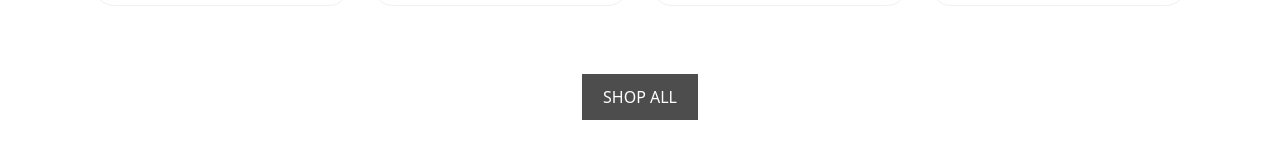
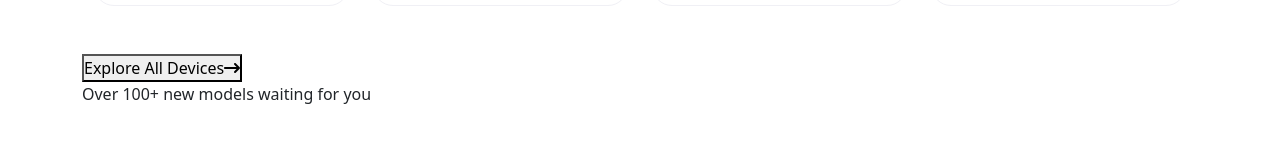
Before and after one commit to ab0bakr1/SmarToucH, a React (Create React App) app: page / in a window 1280 px wide. Shown: the part 1797-1949 px from the top of the page. Built offline with nearby package versions, Linux system fonts and the light colour scheme.

Commit message:
Update Shop.jsx

```diff
--- a/src/Component/shop/Shop.jsx
+++ b/src/Component/shop/Shop.jsx
@@ -2,18 +2,26 @@ import React from 'react'
 import New from './New/New'
 import "./Shop.css"
 import { Link } from 'react-router-dom'
+import { FontAwesomeIcon } from '@fortawesome/react-fontawesome'
+import { faArrowRightLong } from '@fortawesome/free-solid-svg-icons'
 
 const Shop = () => {
   return (
-    <>
-    <New />
-    <div className="btn-ShopAll">
-      <Link to="/Shop-All">
-        <button>Shop All</button>
-    </Link>
-    </div>
+    <section className="shop-section-wrapper">
+      {/* معرض المنتجات الجديد */}
+      <New />
 
-    </>
+      {/* منطقة زر عرض الكل */}
+      <div className="shop-all-container">
+        <Link to="/Shop-All" className="shop-all-link">
+          <button className="modern-shop-all-btn">
+            <span>Explore All Devices</span>
+            <FontAwesomeIcon icon={faArrowRightLong} className="btn-arrow" />
+          </button>
+        </Link>
+        <p className="shop-hint">Over 100+ new models waiting for you</p>
+      </div>
+    </section>
   )
 }
 
```
